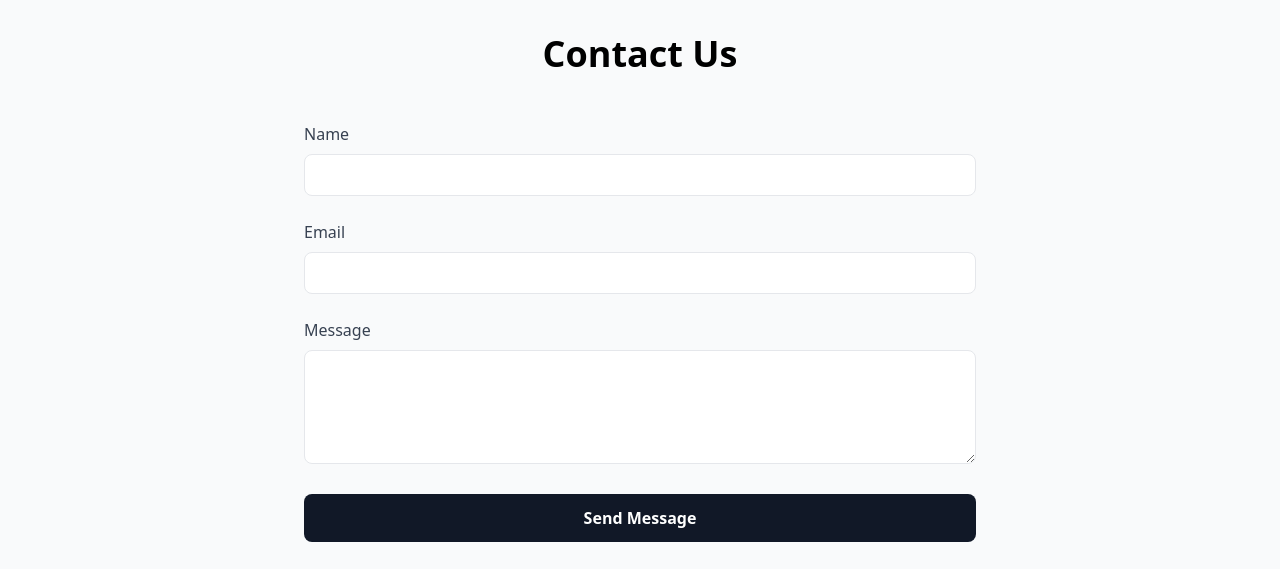
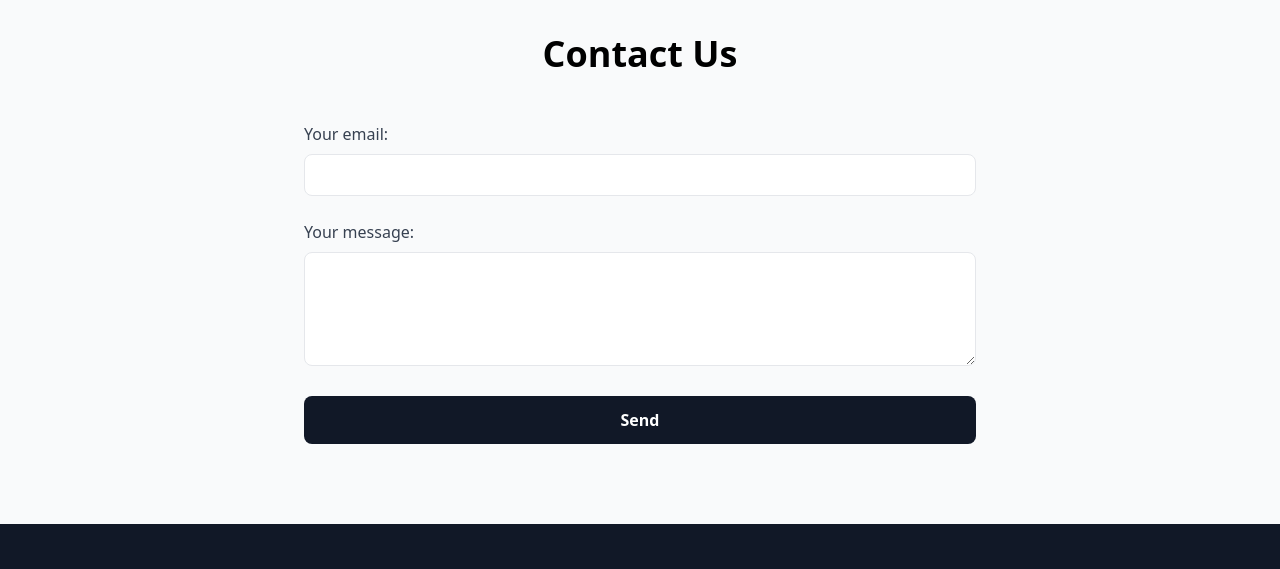
Before and after one commit to Isaac-Cheong/Webpage-Project, a website: page src/public/index.html in a window 1280 px wide. Shown: the part 3540-4109 px from the top of the page. Drawn offline with nearby package versions, Linux system fonts and the light colour scheme.

Commit message:
Initial commit

```diff
--- a/src/public/index.html
+++ b/src/public/index.html
@@ -147,20 +147,29 @@
         <div class="container mx-auto px-6">
           <h2 class="text-4xl font-bold text-center mb-12">Contact Us</h2>
           <div class="max-w-2xl mx-auto">
-                <form class="space-y-6">
+            <form action="https://formspree.io/f/mrbkkrvg" method="POST" class="space-y-6">
               <div>
-                        <label class="block text-gray-700 mb-2" for="name">Name</label>
-                        <input type="text" id="name" class="w-full px-4 py-2 border rounded-lg focus:outline-none focus:border-gray-500">
+                <label class="block text-gray-700 mb-2" for="formspree-email">Your email:</label>
+                <input
+                  type="email"
+                  name="email"
+                  id="formspree-email"
+                  class="w-full px-4 py-2 border rounded-lg focus:outline-none focus:border-gray-500"
+                  required
+                >
               </div>
               <div>
-                        <label class="block text-gray-700 mb-2" for="email">Email</label>
-                        <input type="email" id="email" class="w-full px-4 py-2 border rounded-lg focus:outline-none focus:border-gray-500">
+                <label class="block text-gray-700 mb-2" for="formspree-message">Your message:</label>
+                <textarea
+                  name="message"
+                  id="formspree-message"
+                  rows="4"
+                  class="w-full px-4 py-2 border rounded-lg focus:outline-none focus:border-gray-500"
+                  required
+                ></textarea>
               </div>
-                    <div>
-                        <label class="block text-gray-700 mb-2" for="message">Message</label>
-                        <textarea id="message" rows="4" class="w-full px-4 py-2 border rounded-lg focus:outline-none focus:border-gray-500"></textarea>
-                    </div>
-                    <button type="submit" class="w-full bg-gray-900 text-white py-3 rounded-lg font-semibold hover:bg-gray-800 transition">Send Message</button>
+              <!-- Add more fields here if needed, using the same structure -->
+              <button type="submit" class="w-full bg-gray-900 text-white py-3 rounded-lg font-semibold hover:bg-gray-800 transition">Send</button>
             </form>
           </div>
         </div>
```
Lines whose indentation alone changed are shown as unchanged.
